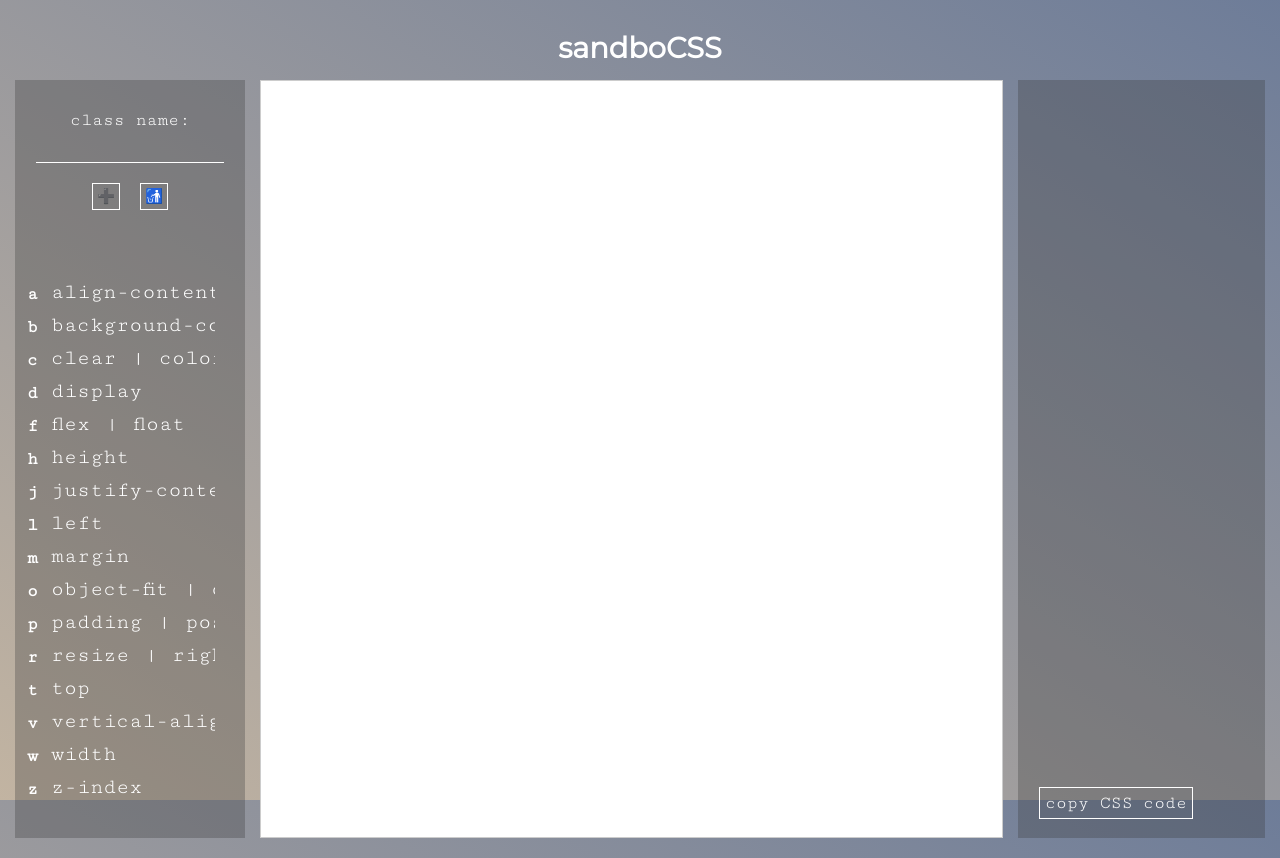
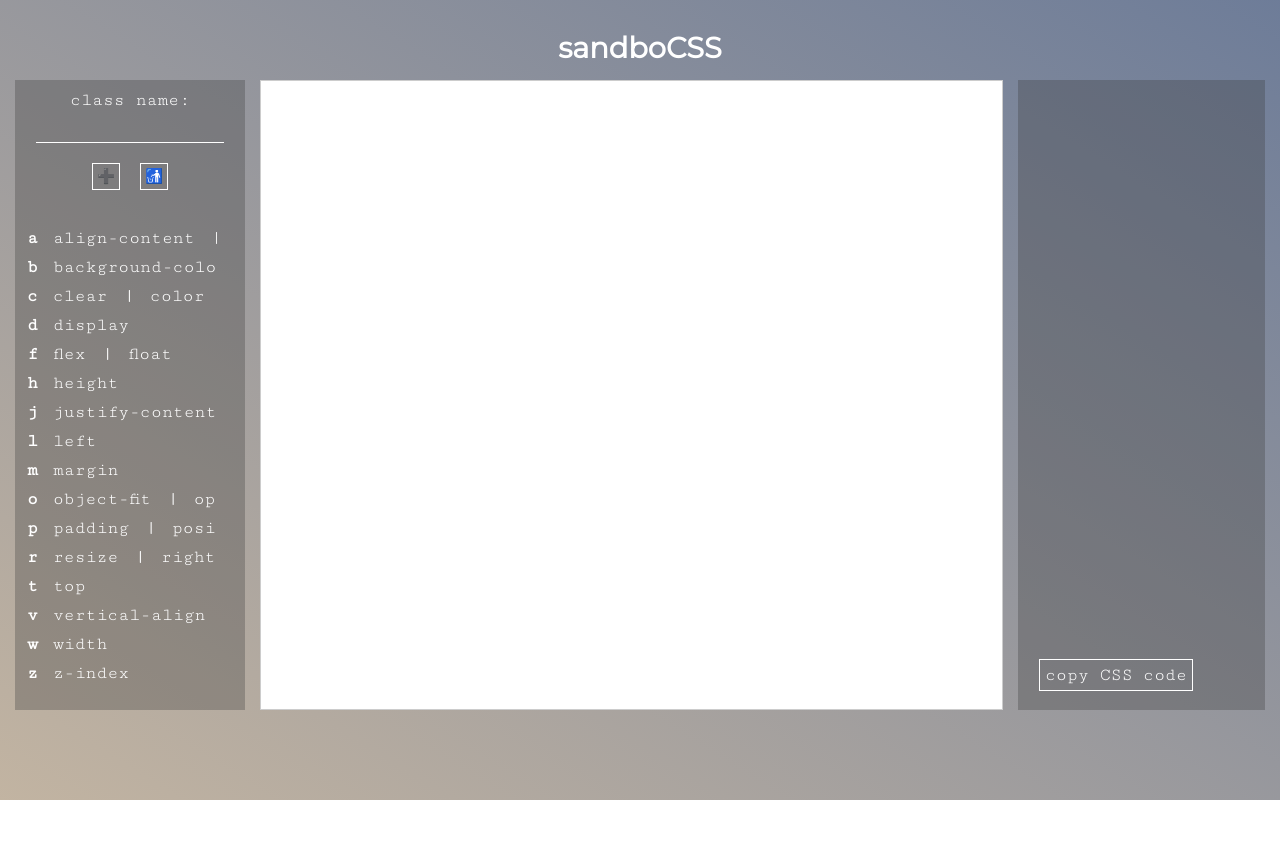
Before and after one commit to yammik/sandbocss, a React (Create React App) app: page / in a window 1280 px wide. Both pictures are taken after a click on the button "classic". After the commit the page ends 800 px from the top, so only its background shows below. Built offline with nearby package versions, Linux system fonts and the light colour scheme; a web font is replaced by a local one.

Commit message:
style fix

```diff
--- a/src/App.css
+++ b/src/App.css
@@ -24,9 +24,13 @@ li {
   font-weight: bold;
 }
 
-li>span {
+li>span.letter {
+  padding-right: 10px;
+}
+
+li>span.names {
   font-weight: normal;
-  padding-left: 8px;
+  /* padding-left: 8px; */
   overflow-x: scroll;
   white-space: nowrap;
   width: 82%;
@@ -45,7 +49,7 @@ span::-webkit-scrollbar {
 
 a {
   text-decoration: none;
-  font-size: 1.2em;
+  font-size: 1em;
   color: white;
   padding: 0 5px;
   transition: color 0.3s ease;
@@ -101,7 +105,6 @@ code {
   color: white;
   text-align: center;
   font-family: 'Cutive Mono', monospace;
-
   background-color: rgba(55,55,55,0.3);
 }
 
@@ -114,7 +117,7 @@ code {
 }
 
 #properties {
-  padding: 12px;
+  padding: 0 12px;
   text-align: left;
 }
 
@@ -132,7 +135,6 @@ code {
 #output {
   float: right;
   width: 18%;
-  overflow-y: scroll;
   font-size: 0.3em;
   color: white;
   font-family: 'Cutive Mono', monospace;
@@ -143,8 +145,16 @@ code {
   padding: 12px;
 }
 
+#code {
+  overflow-y: scroll;
+}
+
+#code::-webkit-scrollbar {
+  display: none;
+}
+
 .classNameForm {
-  padding: 30px 0;
+  padding: 10px 0;
 }
 
 .inputSpan {
@@ -183,6 +193,7 @@ div.colorPicker input {
   border: 1px solid #fff;
   padding: 4px;
   margin: 10px;
+  text-align: center;
 }
 
 .resizable {
@@ -287,6 +298,7 @@ button {
   cursor: pointer;
   font-family: 'Montserrat', sans-serif;
   cursor: crosshair;
+  text-align: center;
 }
 
 pre {
--- a/src/components/InteractiveCtrls.js
+++ b/src/components/InteractiveCtrls.js
@@ -43,6 +43,7 @@ class InteractiveCtrls extends Component {
           addDiv={this.props.addDiv}
           removeDiv={this.props.removeDiv}
          />
+        <div id="alignBtns">
           <button onClick={() => align('left')}>
             L
           </button>
@@ -52,6 +53,8 @@ class InteractiveCtrls extends Component {
           <button onClick={() => align('right')}>
             R
           </button>
+        </div>
+
         <div id="directionPad">
           <button onClick={() => move('up')}>
             <span role="img" aria-label="up">🔼</span>
--- a/src/components/Output.js
+++ b/src/components/Output.js
@@ -107,9 +107,11 @@ class Output extends Component {
 
     return (
       <div id="output">
-        <pre>
-          {cssCode}
-      </pre>
+        <div id="code">
+          <pre>
+            {cssCode}
+          </pre>
+        </div>
       <CopyToClipboard text={cssCodeInStr}
         onCopy={() => this.setState({copied: true})}>
         <span className="copyLink">{this.state.copied ? 'copied!' : 'copy CSS code'}</span>
--- a/src/components/Properties.js
+++ b/src/components/Properties.js
@@ -173,8 +173,10 @@ class Properties extends Component {
         <ul>
           {Object.keys(properties).map(propKey =>
             <li key={propKey}>
-              {propKey}
-              <span>{this.makeAs(properties, propKey)}</span>
+              <span className="letter">
+                {propKey}
+              </span>
+              <span className="names">{this.makeAs(properties, propKey)}</span>
 
               { this.state.propNameToChange[0] === propKey ? this.openForm() : null }
 
```
Lines whose indentation alone changed are shown as unchanged.
